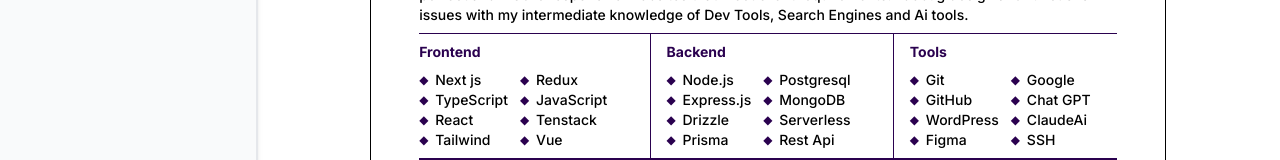
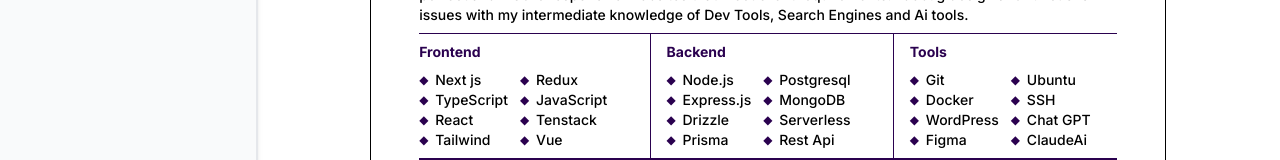
Before and after one commit to webdevsk/next-resume, a Next.js app: page /template1 in a window 1280 px wide. Shown: the part 333-493 px from the top of the page. Built offline with nearby package versions, Linux system fonts and the light colour scheme.

Commit message:
Update resume

```diff
--- a/src/data/resume.js
+++ b/src/data/resume.js
@@ -47,13 +47,13 @@
         heading: "Tools",
         data: [
           "Git",
-          "GitHub",
+          "Docker",
           "WordPress",
           "Figma",
-          "Google",
+          "Ubuntu",
+          "SSH",
           "Chat GPT",
           "ClaudeAi",
-          "SSH"
         ],
       },
     ],
```
